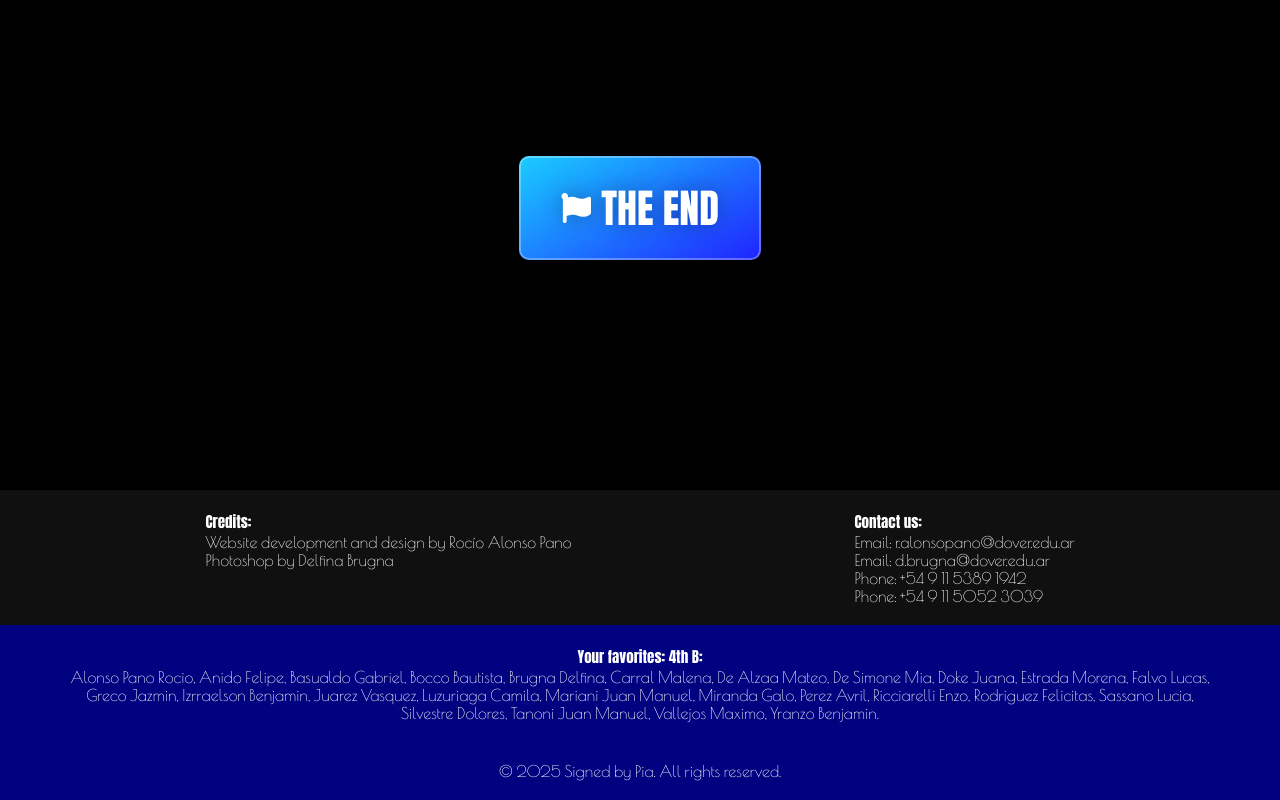
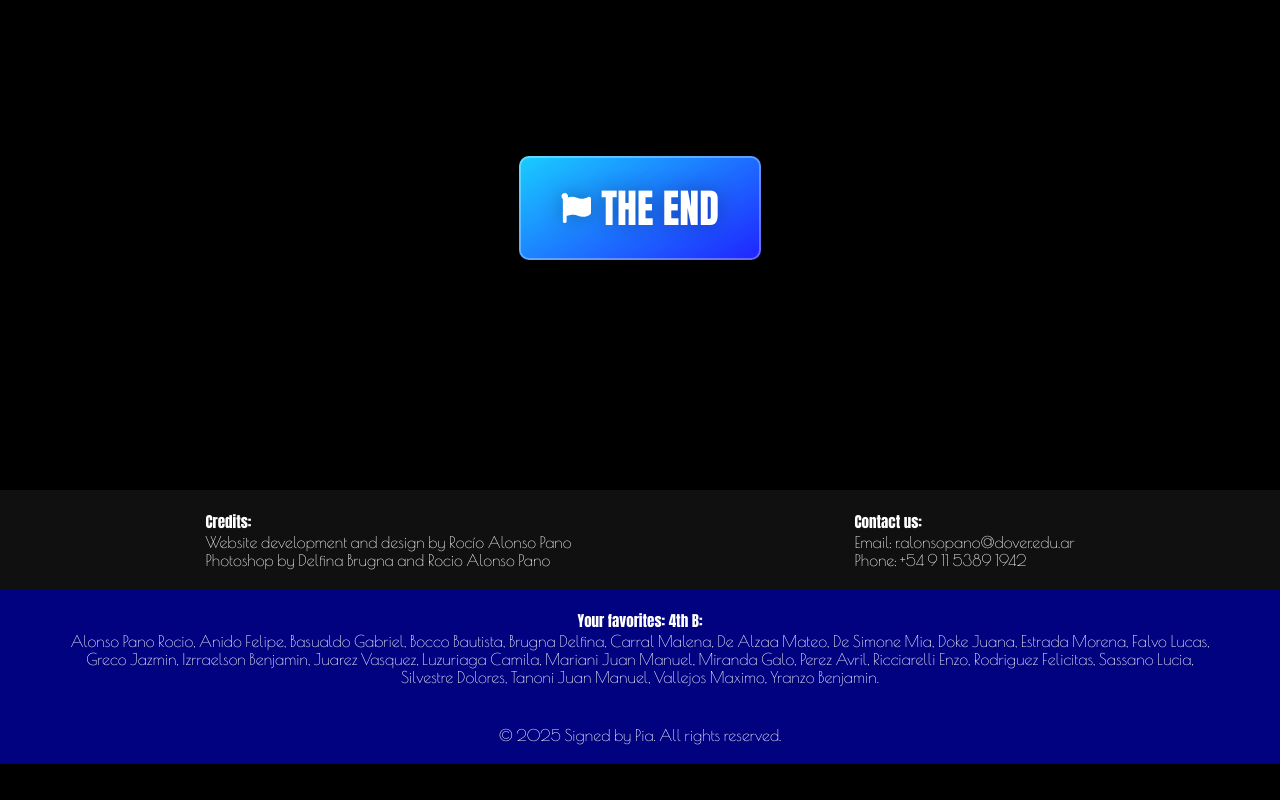
Before and after one commit to roalonpa/Pichunoseva.com, a React (Vite) app: page / in a window 1280 px wide. Shown: the part 6529-7329 px from the top of the page. Built offline with nearby package versions, Linux system fonts and the light colour scheme.

Commit message:
updated footer

```diff
--- a/src/Footer.jsx
+++ b/src/Footer.jsx
@@ -6,14 +6,12 @@ export default function Footer() {
                 <div>
                     <p className='footer-title'>Credits:</p>
                     <p>Website development and design by Rocío Alonso Pano</p>
-                    <p>Photoshop by Delfina Brugna</p>
+                    <p>Photoshop by Delfina Brugna and Rocio Alonso Pano</p>
                 </div>
                 <div>
                     <p className='footer-title'>Contact us:</p>
                     <p>Email: r.alonsopano@dover.edu.ar</p>
-                    <p>Email: d.brugna@dover.edu.ar</p>
                     <p>Phone: +54 9 11 5389 1942</p>
-                    <p>Phone: +54 9 11 5052 3039</p>
 
                 </div>
             </section>
```
